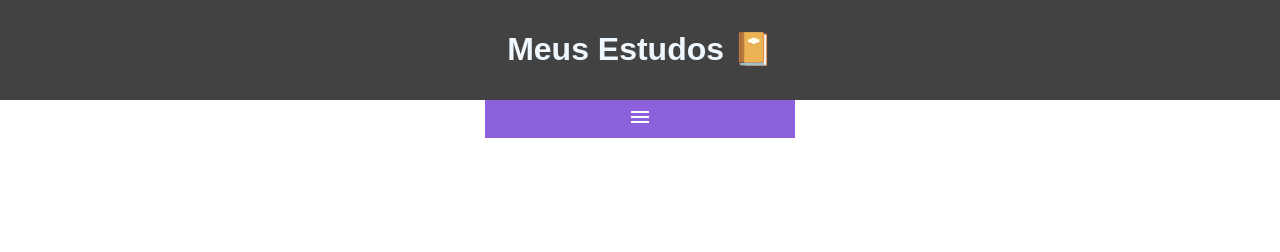
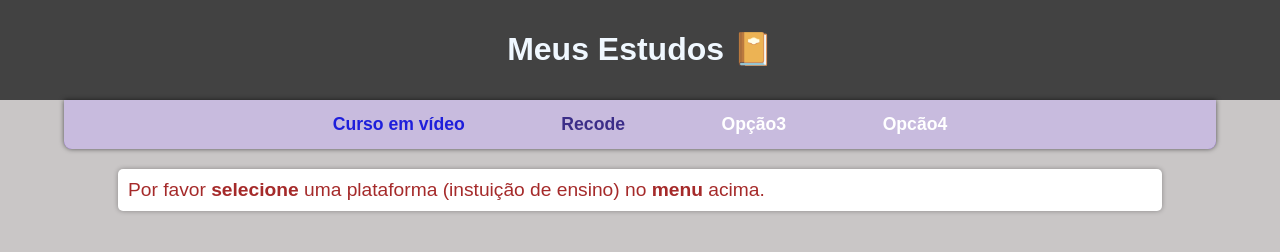
Before and after one commit to leonidasrsantos/projeto-estudos, a plain HTML site: page index.html in a window 1280 px wide. Drawn offline with Linux system fonts and the light colour scheme.

Commit message:
media query pagina principal

```diff
--- /dev/null
+++ b/estilos/media-query.css
@@ -0,0 +1,25 @@
+@charset "UTF-8";
+
+@media screen and (min-width:768px) {
+    div.menu-curso{
+        width: 90vw;
+        border: none;
+        padding: 0px;
+    }
+    div.menu-curso span{
+        display:none;
+    }
+    div.menu-curso ul{
+        display: block;
+        width: 100%;
+        padding: 14px 0px ;
+    }
+    div.menu-curso li{
+        display: inline;
+        padding: 14px 4%;
+        border: none;
+    }
+    div.menu-curso img{
+        width: 100px;
+    }
+}
--- a/estilos/style.css
+++ b/estilos/style.css
@@ -10,7 +10,7 @@ html,body{
     width: 100vw;
 }
 body{
-    background-color: rgb(255, 255, 255);
+    background-color: rgb(201, 198, 198);
 }
 header{
     margin: 0px;
@@ -36,14 +36,14 @@ div.menu-curso{
     color: white;
     width: 300px;
     padding:5px;
+    border-radius: 0px 0px 8px 8px;
+    box-shadow: 0px 0px 5px rgba(0, 0, 0, 0.593);
+    overflow: hidden;
 }
 div.menu-curso ul{
     list-style-type: none;
     display: none;
-    background-color:#a887e2
-}
-div.menu-curso img{
-    width: 140px;
+    background-color:#c8bbde
 }
 div.menu-curso li{
     font-size: 1.1em;
--- a/index.html
+++ b/index.html
@@ -5,9 +5,23 @@
     <meta http-equiv="X-UA-Compatible" content="IE=edge">
     <meta name="viewport" content="width=device-width, initial-scale=1.0">
     <link rel="stylesheet" href="estilos/style.css">
+    <link rel="stylesheet" href="estilos/media-query.css">
     <link href="https://fonts.googleapis.com/icon?family=Material+Icons"
       rel="stylesheet">
     <title>Estudos</title>
+    <style>
+        div.content{
+            background-color: white;
+            width: 80%;
+            margin: 20px auto;
+            padding: 10px;
+            border-radius: 5px;
+            box-shadow: 0px 0px 5px rgba(0, 0, 0, 0.316);
+        }
+        a{
+            text-decoration: none;
+        }
+    </style>
 </head>
 <body>
     <header>
@@ -19,15 +33,26 @@
     </header>
     <nav>
         <div class="menu-curso">
-            <span class="material-icons" id="burguer" onclick="abrirMenu()">menu</span>
-            <ul id="listcursos">
-                <li style="color:blue"><img src="https://www.cursoemvideo.com/wp-content/uploads/2019/08/cursoemvideo-logo-branca.png" alt=""></li>
-                <li style="color:rgb(59,45,136)">Recode</li>
-                <li>Opção3</li>
-                <li>Opcão4</li>
+            <div class="menu-burguer"><span class="material-icons" id="burguer" onclick="abrirMenu()">menu</span></div>
+            <div class="list">
+
+                <ul id="listcursos">
+                        <li ><a href="instituicoes-ensino/curso-em-video/index.html" style='color:rgb(30, 30, 219);'>Curso em vídeo</a></li>
+                    <li style="color:rgb(59,45,136)">Recode</li>
+                    <li>Opção3</li>
+                    <li>Opcão4</li>
+            </div>
+
             </ul>
         </div>
     </nav>
+    <main>
+        <div class="contain">
+            <div class="content" style="color:brown;font-size:1.2em;">
+                Por favor <strong>selecione</strong> uma plataforma (instuição de ensino) no <strong>menu</strong> acima.
+            </div>
+        </div>
+    </main>
     <script>
         function abrirMenu(){
             if (listcursos.style.display == 'block'){
```
Also changed, not shown: instituicoes-ensino/curso-em-video/index.html (added).
